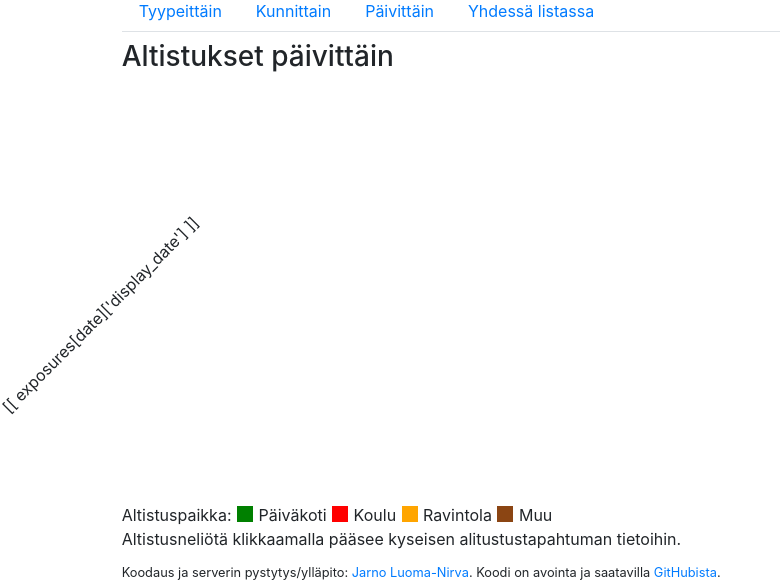
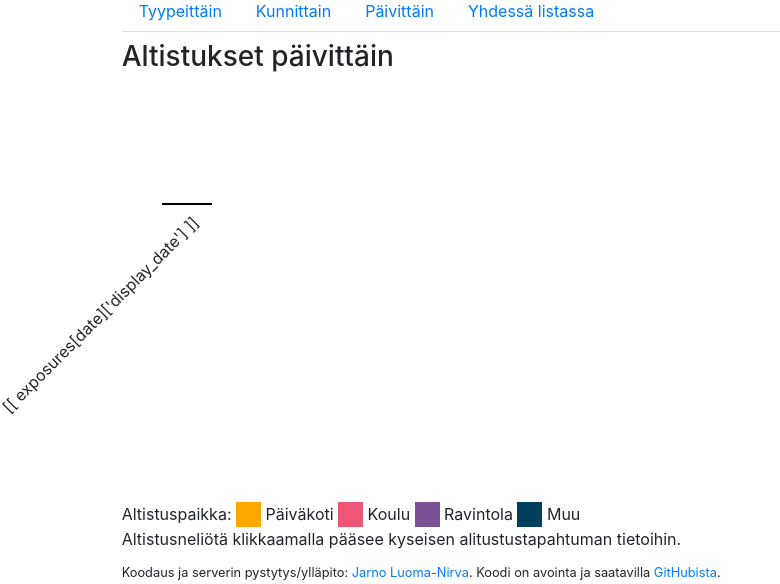
Before and after one commit to jarnoln/exposures, a Django app: template tables/templates/tables/exposures_by_date.html in a window 1280 px wide. Shown: the part 216-800 px from the top of the page, without its empty margins (0-780 px from the left). Run offline with Django 3.2, Linux system fonts and the light colour scheme; the template is opened without the code that fills it, so the values that code supplies are empty; some libraries are stand-ins or nearby versions.

Commit message:
Change block sizes

```diff
--- a/tables/templates/tables/exposures_by_date.html
+++ b/tables/templates/tables/exposures_by_date.html
@@ -9,36 +9,33 @@
 
 .exposure-block {
     display: inline-block;
-    width: 16px;
-    height: 16px;
-    border: black 0px solid;
     margin: 1px;
 }
 
 .exposure-inner-block {
     display: inline-block;
-    width: 16px;
-    height: 16px;
+    width: 25px;
+    height: 25px;
+}
+
+.category-daycare {
+    background-color: #ffa600;
 }
 
 .category-school {
-    background-color: red;
-}
-
-.category-daycare {
-    background-color: green;
+    background-color: #ef5675;
 }
 
 .category-restaurant {
-    background-color: orange;
+    background-color: #7a5195;
 }
 
 .category-other {
-    background-color: saddlebrown;
+    background-color: #003f5c;
 }
 
 .legend {
-    transform: translateY(3px);
+    transform: translateY(0px);
 }
 
 #x-axis {
@@ -62,21 +59,24 @@
     <div id="x-axis">
       <div v-for="date in Object.keys(exposures)">
         <div class="x-title">[[ exposures[date]['display_date'] ]]</div>
-        <div class="exposure-block" v-for="exposure in exposures[date]['exposures']">
-          <a v-if="exposure.news_link" :href="exposure.news_link">
-            <div :class="getExposureClasses(exposure)" :title="exposure.municipality">&nbsp;</div>
-          </a>
-          <div v-else :class="getExposureClasses(exposure)" :title="exposure.municipality">&nbsp;</div>
+        <div style="display: inline-block; border-left: black 2px solid">
+          &nbsp;
+          <div class="exposure-block" v-for="exposure in exposures[date]['exposures']">
+            <a v-if="exposure.news_link" :href="exposure.news_link">
+              <div :class="getExposureClasses(exposure)" :title="exposure.municipality">&nbsp;</div>
+            </a>
+            <div v-else :class="getExposureClasses(exposure)" :title="exposure.municipality">&nbsp;</div>
+          </div>
         </div>
       </div>
     </div>
   </div>
   <div>
     Altistuspaikka:
-    <div class="legend exposure-block category-daycare">&nbsp</div> Päiväkoti
-    <div class="legend exposure-block category-school">&nbsp</div> Koulu
-    <div class="legend exposure-block category-restaurant">&nbsp</div> Ravintola
-    <div class="legend exposure-block category-other">&nbsp</div> Muu
+    <div class="legend exposure-inner-block category-daycare">&nbsp</div> Päiväkoti
+    <div class="legend exposure-inner-block category-school">&nbsp</div> Koulu
+    <div class="legend exposure-inner-block category-restaurant">&nbsp</div> Ravintola
+    <div class="legend exposure-inner-block category-other">&nbsp</div> Muu
   </div>
   <div>Altistusneliötä klikkaamalla pääsee kyseisen alitustustapahtuman tietoihin.</div>
 </div>
```
